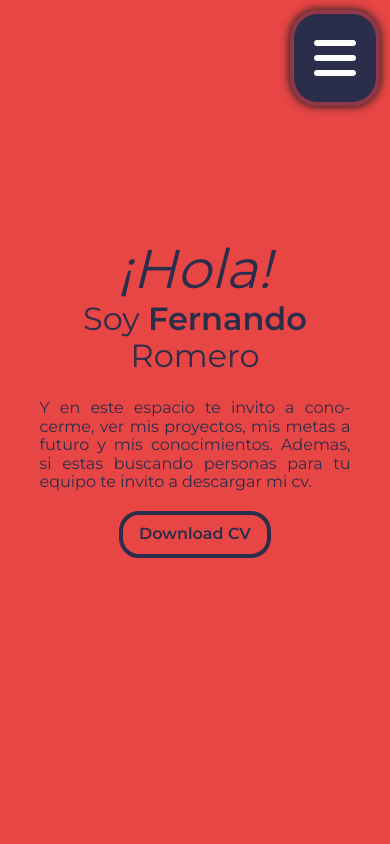
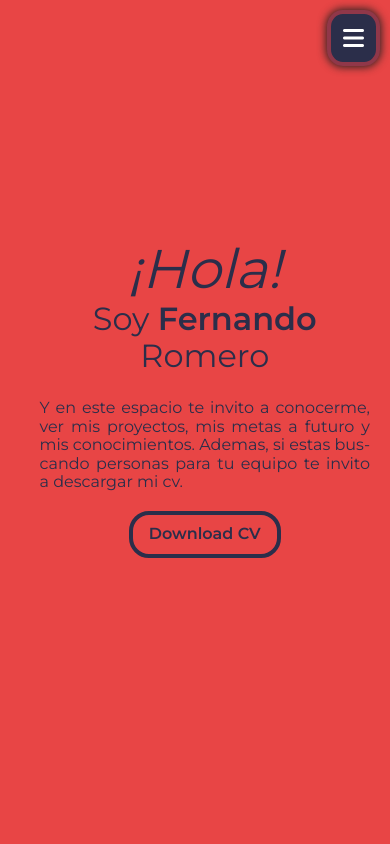
Before and after one commit to FerRomMu/Portfolio, a plain HTML site: page index.html in a window 390 px wide. Shown: the top 844 px of the page. Drawn offline with Linux system fonts and the light colour scheme; a script that the page names is missing.

Commit message:
Cambio resolución nav responsive

```diff
--- a/css/style.css
+++ b/css/style.css
@@ -95,10 +95,10 @@
   top: 10px;
   right: 10px;
   cursor: pointer;
-  font-size: 3em;
+  font-size: 1.5em;
   color: #fff;
   background: var(--b-color);
-  padding: 20px;
+  padding: 0.5em;
   border: 4px solid var(--dr-color);
   border-radius: 30%;
   box-shadow: 0 0 8px 1px #222;
@@ -131,7 +131,7 @@
   text-shadow: 2px 3px 5px #000;
 }
 
-.main, .about__info, .about__skills, .proyects__container, .contact__container {
+.about__info, .about__skills, .proyects__container, .contact__container {
   width: 90vw;
   margin: 0 auto;
 }
@@ -147,6 +147,7 @@
   height: fit-content;
   min-height: calc(100vh - 3em);
   overflow: hidden;
+  padding-left: 5vw;
 }
 
 .main__img {
```
